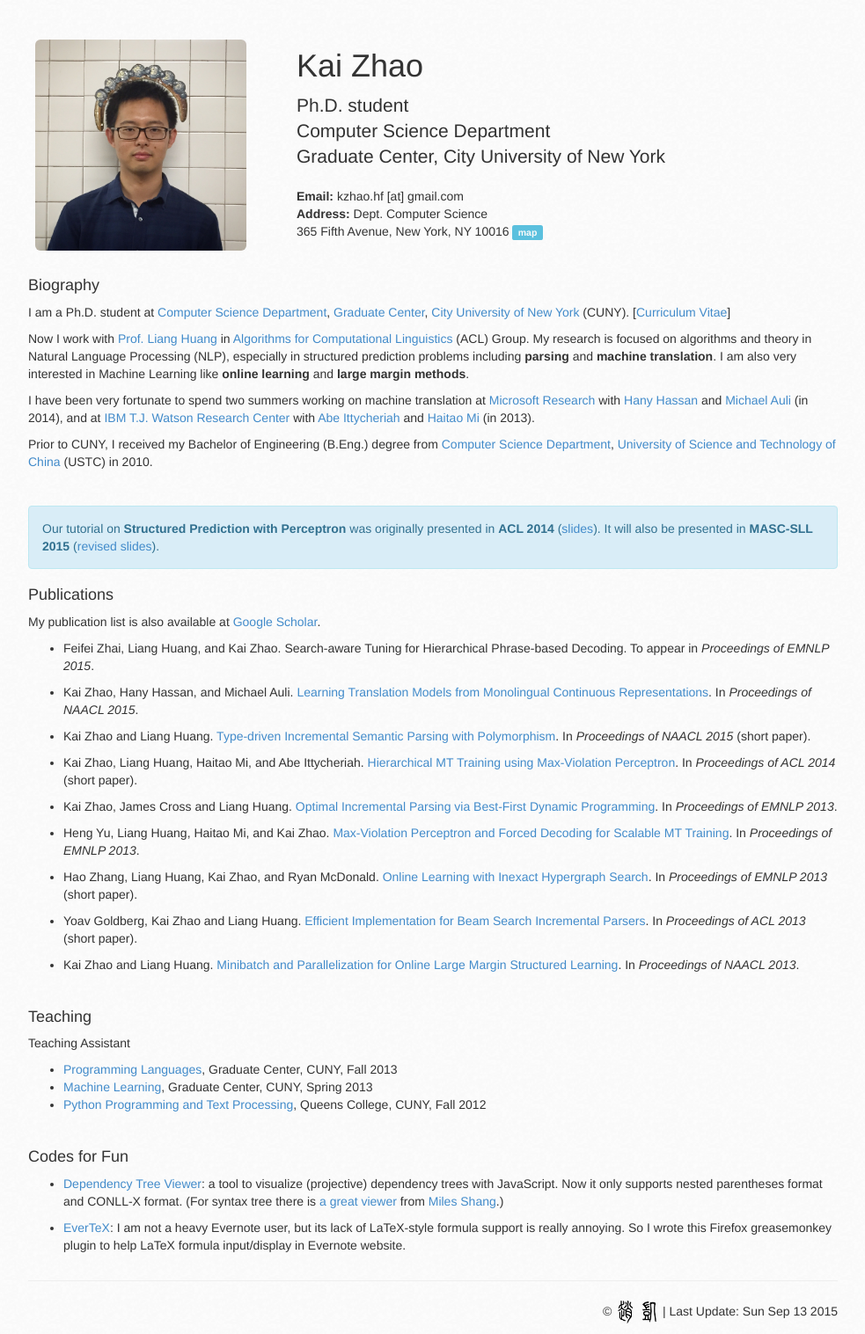
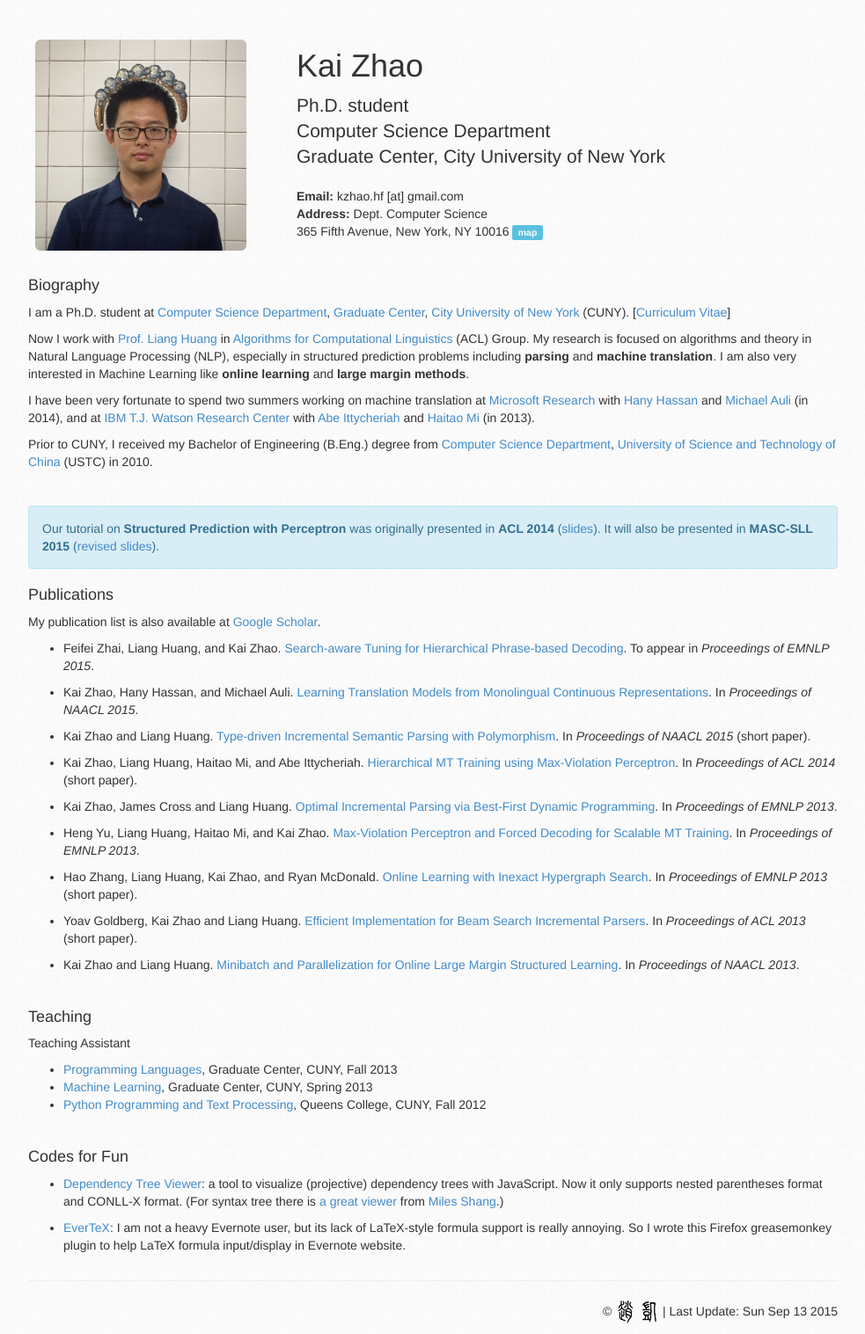
Before and after one commit to kaayy/kaayy.github.io, a Jekyll site: the page built from index.md, in a window 1280 px wide. Shown: the whole page at 88% size, without its empty margins (148-1131 px from the left). Built offline with Jekyll 4.4.1, drawn with Linux system fonts in a browser that asks for light colours; some of the changed lines change nothing that is shown.

Commit message:
update pub

```diff
--- a/index.md
+++ b/index.md
@@ -25,7 +25,7 @@ Prior to CUNY, I received my Bachelor of Engineering (B.Eng.) degree from [Compu
 
 My publication list is also available at [Google Scholar](http://scholar.google.com/citations?user=5CCzY6MAAAAJ&hl=en).
 
-* Feifei Zhai, Liang Huang, and Kai Zhao. Search-aware Tuning for Hierarchical Phrase-based Decoding. To appear in _Proceedings of EMNLP 2015_.
+* Feifei Zhai, Liang Huang, and Kai Zhao. [Search-aware Tuning for Hierarchical Phrase-based Decoding](http://aclweb.org/anthology/D/D15/D15-1149.pdf). To appear in _Proceedings of EMNLP 2015_.
 
 * Kai Zhao, Hany Hassan, and Michael Auli. [Learning Translation Models from Monolingual Continuous Representations](http://www.aclweb.org/anthology/N/N15/N15-1176.pdf). In _Proceedings of NAACL 2015_.
 
```
Also changed, not shown: 1 other file.
